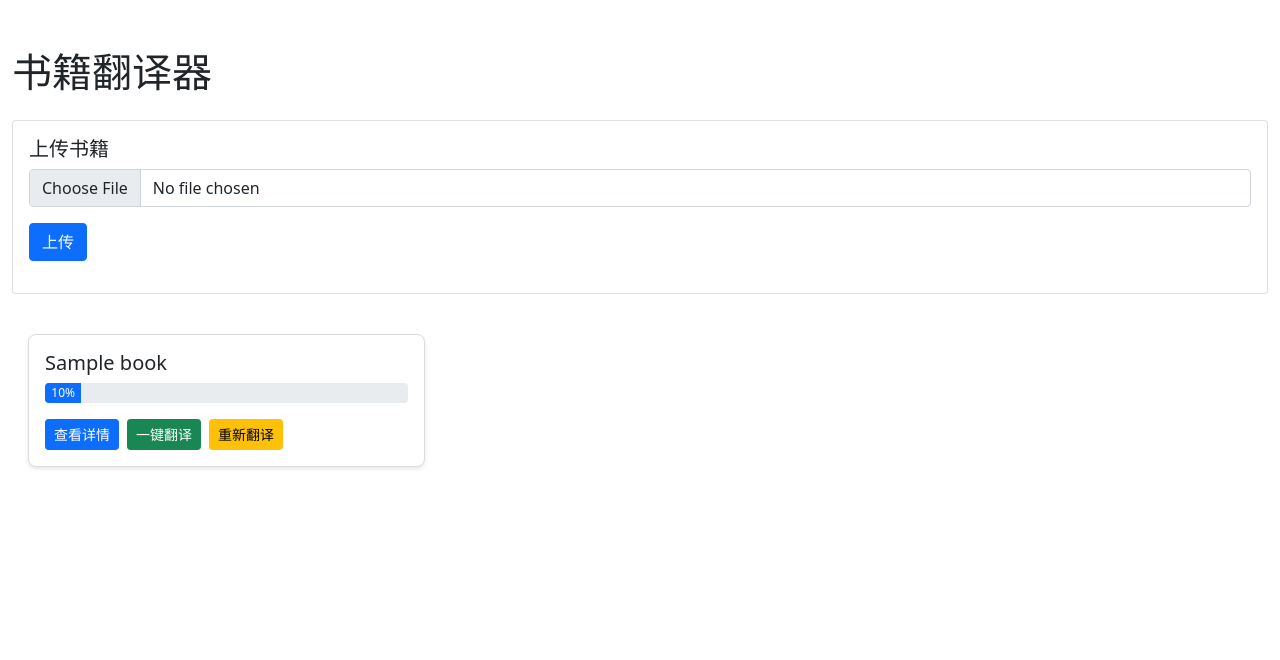
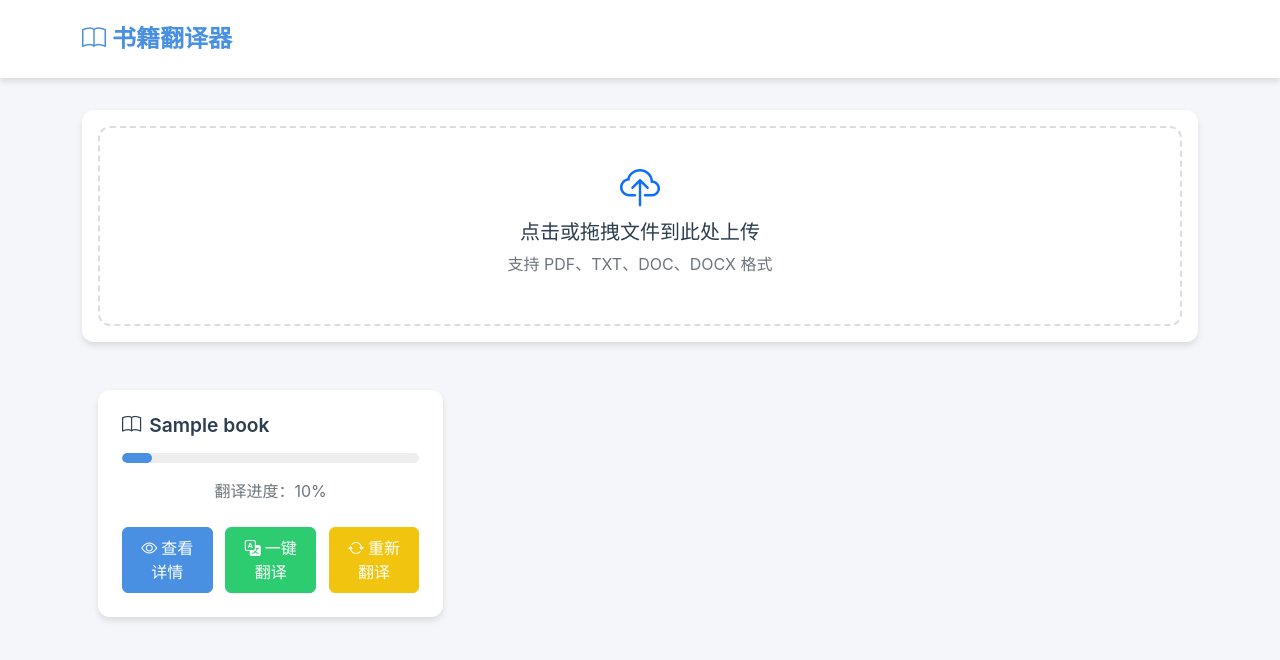
Before and after one commit to study520ai520/ai_create_book_translate, a Flask app: page / in a window 1280 px wide. Shown: the top 660 px of the page. Run offline with Flask 2, Linux system fonts and the light colour scheme; tables that the repository leaves empty hold one stand-in row (values such as "Sample post"); some libraries are stand-ins or nearby versions.

Commit message:
Cursor-优化前端界面设计，提升用户体验

```diff
--- a/config/config.py
+++ b/config/config.py
@@ -15,9 +15,9 @@ class Config:
     SQLALCHEMY_TRACK_MODIFICATIONS = False
 
     # 文本处理配置
-    DEFAULT_MAX_TOKENS = 500  # 默认每个碎片的最大token数
+    DEFAULT_MAX_TOKENS = 200  # 默认每个碎片的最大token数
     MIN_TOKENS = 100  # 最小token数
-    MAX_TOKENS = 2000  # 最大token数
+    MAX_TOKENS = 200  # 最大token数
     MUST_END_WITH_PERIOD = True  # 是否必须以句号结尾
     SPLIT_BY_SENTENCE = True  # 是否按句子分割
 
--- a/src/templates/index.html
+++ b/src/templates/index.html
@@ -7,66 +7,221 @@
     <link href="https://cdn.jsdelivr.net/npm/bootstrap@5.1.3/dist/css/bootstrap.min.css" rel="stylesheet">
     <link href="https://cdn.jsdelivr.net/npm/bootstrap-icons@1.7.2/font/bootstrap-icons.css" rel="stylesheet">
     <style>
-        .progress {
-            height: 20px;
+        :root {
+            --primary-color: #4a90e2;
+            --secondary-color: #f5f6fa;
+            --success-color: #2ecc71;
+            --warning-color: #f1c40f;
+            --danger-color: #e74c3c;
+            --text-color: #2c3e50;
+            --border-radius: 12px;
+            --card-shadow: 0 4px 6px rgba(0, 0, 0, 0.1);
         }
+
+        body {
+            background-color: var(--secondary-color);
+            color: var(--text-color);
+            font-family: -apple-system, BlinkMacSystemFont, "Segoe UI", Roboto, "Helvetica Neue", Arial, sans-serif;
+        }
+
+        .navbar {
+            background-color: white;
+            box-shadow: var(--card-shadow);
+            padding: 1rem 0;
+            margin-bottom: 2rem;
+        }
+
+        .navbar-brand {
+            font-size: 1.5rem;
+            font-weight: 600;
+            color: var(--primary-color);
+        }
+
+        .upload-card {
+            background: white;
+            border-radius: var(--border-radius);
+            box-shadow: var(--card-shadow);
+            border: none;
+            margin-bottom: 2rem;
+        }
+
+        .upload-zone {
+            border: 2px dashed #ddd;
+            border-radius: var(--border-radius);
+            padding: 2rem;
+            text-align: center;
+            transition: all 0.3s ease;
+            cursor: pointer;
+        }
+
+        .upload-zone:hover {
+            border-color: var(--primary-color);
+            background-color: rgba(74, 144, 226, 0.05);
+        }
+
         .book-grid {
             display: grid;
-            grid-template-columns: repeat(auto-fill, minmax(300px, 1fr));
-            gap: 1rem;
+            grid-template-columns: repeat(auto-fill, minmax(320px, 1fr));
+            gap: 1.5rem;
             padding: 1rem;
         }
+
         .book-card {
-            border: 1px solid #ddd;
-            border-radius: 8px;
-            padding: 1rem;
             background: white;
-            box-shadow: 0 2px 4px rgba(0,0,0,0.1);
+            border-radius: var(--border-radius);
+            padding: 1.5rem;
+            box-shadow: var(--card-shadow);
+            transition: transform 0.2s ease;
+            border: none;
         }
+
+        .book-card:hover {
+            transform: translateY(-5px);
+        }
+
+        .book-title {
+            font-size: 1.2rem;
+            font-weight: 600;
+            margin-bottom: 1rem;
+            color: var(--text-color);
+        }
+
+        .progress {
+            height: 10px;
+            border-radius: 5px;
+            background-color: #eee;
+            margin: 1rem 0;
+        }
+
+        .progress-bar {
+            background-color: var(--primary-color);
+            border-radius: 5px;
+        }
+
+        .action-buttons {
+            display: flex;
+            gap: 0.8rem;
+            margin-top: 1.5rem;
+        }
+
+        .btn {
+            border-radius: 6px;
+            padding: 0.5rem 1rem;
+            font-weight: 500;
+            transition: all 0.2s ease;
+        }
+
+        .btn-primary {
+            background-color: var(--primary-color);
+            border-color: var(--primary-color);
+        }
+
+        .btn-success {
+            background-color: var(--success-color);
+            border-color: var(--success-color);
+        }
+
+        .btn-warning {
+            background-color: var(--warning-color);
+            border-color: var(--warning-color);
+            color: #fff;
+        }
+
+        .modal-content {
+            border-radius: var(--border-radius);
+            border: none;
+        }
+
+        .modal-header {
+            border-bottom: 1px solid #eee;
+            padding: 1.5rem;
+        }
+
         .modal-body {
+            padding: 1.5rem;
             max-height: 70vh;
             overflow-y: auto;
         }
-        .fragment-list {
-            max-height: 100%;
-            overflow-y: auto;
+
+        .fragment-card {
+            background: #fff;
+            border-radius: var(--border-radius);
+            padding: 1.5rem;
+            margin-bottom: 1rem;
+            border: 1px solid #eee;
+            transition: box-shadow 0.2s ease;
         }
-        .action-buttons {
-            display: flex;
-            gap: 0.5rem;
-            margin-top: 1rem;
+
+        .fragment-card:hover {
+            box-shadow: var(--card-shadow);
         }
+
+        .fragment-number {
+            color: var(--primary-color);
+            font-weight: 600;
+            margin-bottom: 1rem;
+        }
+
+        .text-section {
+            margin-bottom: 1rem;
+            padding: 1rem;
+            border-radius: 8px;
+            background-color: #f8f9fa;
+        }
+
+        .text-section strong {
+            display: block;
+            margin-bottom: 0.5rem;
+            color: var(--text-color);
+        }
+
         .loading {
-            position: fixed;
-            top: 0;
-            left: 0;
-            width: 100%;
-            height: 100%;
-            background: rgba(255,255,255,0.8);
-            display: flex;
-            justify-content: center;
-            align-items: center;
-            z-index: 9999;
+            background: rgba(255, 255, 255, 0.9);
+            backdrop-filter: blur(5px);
         }
+
         .loading-spinner {
-            width: 3rem;
-            height: 3rem;
+            width: 4rem;
+            height: 4rem;
+            color: var(--primary-color);
+        }
+
+        @media (max-width: 768px) {
+            .book-grid {
+                grid-template-columns: 1fr;
+            }
+
+            .action-buttons {
+                flex-direction: column;
+            }
+
+            .btn {
+                width: 100%;
+            }
         }
     </style>
 </head>
 <body>
-    <div class="container-fluid mt-5">
-        <h1 class="mb-4">书籍翻译器</h1>
+    <!-- 导航栏 -->
+    <nav class="navbar">
+        <div class="container">
+            <span class="navbar-brand">
+                <i class="bi bi-book"></i> 书籍翻译器
+            </span>
+        </div>
+    </nav>
 
+    <div class="container">
         <!-- 文件上传 -->
-        <div class="card mb-4">
+        <div class="upload-card card">
             <div class="card-body">
-                <h5 class="card-title">上传书籍</h5>
-                <form id="uploadForm" class="mb-3">
-                    <div class="mb-3">
-                        <input type="file" class="form-control" id="bookFile" accept=".pdf,.txt,.doc,.docx">
+                <form id="uploadForm">
+                    <div class="upload-zone" onclick="document.getElementById('bookFile').click()">
+                        <i class="bi bi-cloud-upload fs-1 text-primary mb-3"></i>
+                        <h5>点击或拖拽文件到此处上传</h5>
+                        <p class="text-muted">支持 PDF、TXT、DOC、DOCX 格式</p>
+                        <input type="file" class="d-none" id="bookFile" accept=".pdf,.txt,.doc,.docx">
                     </div>
-                    <button type="submit" class="btn btn-primary">上传</button>
                 </form>
             </div>
         </div>
@@ -82,11 +237,13 @@
         <div class="modal-dialog modal-xl">
             <div class="modal-content">
                 <div class="modal-header">
-                    <h5 class="modal-title">碎片详情</h5>
+                    <h5 class="modal-title">
+                        <i class="bi bi-file-text me-2"></i>碎片详情
+                    </h5>
                     <button type="button" class="btn-close" data-bs-dismiss="modal"></button>
                 </div>
                 <div class="modal-body">
-                    <div class="fragment-list" id="fragmentList">
+                    <div id="fragmentList">
                         <!-- 碎片列表将通过JavaScript动态添加 -->
                     </div>
                 </div>
@@ -96,7 +253,7 @@
 
     <!-- 加载动画 -->
     <div class="loading d-none" id="loading">
-        <div class="spinner-border text-primary loading-spinner" role="status">
+        <div class="spinner-border loading-spinner" role="status">
             <span class="visually-hidden">加载中...</span>
         </div>
     </div>
@@ -111,12 +268,66 @@
         document.addEventListener('DOMContentLoaded', function() {
             fragmentModal = new bootstrap.Modal(document.getElementById('fragmentModal'));
             loadBooks();
+
+            // 处理文件拖放
+            const uploadZone = document.querySelector('.upload-zone');
+
+            uploadZone.addEventListener('dragover', (e) => {
+                e.preventDefault();
+                uploadZone.style.borderColor = 'var(--primary-color)';
+                uploadZone.style.backgroundColor = 'rgba(74, 144, 226, 0.05)';
+            });
+
+            uploadZone.addEventListener('dragleave', (e) => {
+                e.preventDefault();
+                uploadZone.style.borderColor = '#ddd';
+                uploadZone.style.backgroundColor = 'transparent';
+            });
+
+            uploadZone.addEventListener('drop', (e) => {
+                e.preventDefault();
+                uploadZone.style.borderColor = '#ddd';
+                uploadZone.style.backgroundColor = 'transparent';
+
+                const file = e.dataTransfer.files[0];
+                if (file) {
+                    document.getElementById('bookFile').files = e.dataTransfer.files;
+                    handleUpload(file);
+                }
+            });
         });
 
         // 显示/隐藏加载动画
         function toggleLoading(show) {
             document.getElementById('loading').classList.toggle('d-none', !show);
         }
+
+        // 处理文件上传
+        function handleUpload(file) {
+            const formData = new FormData();
+            formData.append('file', file);
+
+            toggleLoading(true);
+            fetch('/upload', {
+                method: 'POST',
+                body: formData
+            })
+            .then(response => response.json())
+            .then(result => {
+                if (result.success) {
+                    loadBooks();
+                    document.getElementById('bookFile').value = '';
+                }
+            })
+            .finally(() => toggleLoading(false));
+        }
+
+        // 监听文件选择
+        document.getElementById('bookFile').addEventListener('change', function(e) {
+            if (this.files[0]) {
+                handleUpload(this.files[0]);
+            }
+        });
 
         // 加载书籍列表
         function loadBooks() {
@@ -126,28 +337,32 @@
                     const bookList = document.getElementById('bookList');
                     bookList.innerHTML = books.map(book => `
                         <div class="book-card">
-                            <h5 class="card-title">${book.name}</h5>
-                            <div class="progress mb-2">
+                            <h5 class="book-title">
+                                <i class="bi bi-book me-2"></i>${book.name}
+                            </h5>
+                            <div class="progress">
                                 <div class="progress-bar" role="progressbar"
                                      style="width: ${book.progress}%"
                                      aria-valuenow="${book.progress}"
                                      aria-valuemin="0"
                                      aria-valuemax="100">
-                                    ${book.progress}%
                                 </div>
                             </div>
+                            <div class="text-center mb-2">
+                                <span class="text-muted">翻译进度：${book.progress}%</span>
+                            </div>
                             <div class="action-buttons">
-                                <button class="btn btn-sm btn-primary"
+                                <button class="btn btn-primary"
                                         onclick="showFragments(${book.id})">
-                                    查看详情
+                                    <i class="bi bi-eye me-1"></i>查看详情
                                 </button>
-                                <button class="btn btn-sm btn-success"
+                                <button class="btn btn-success"
                                         onclick="translateRemaining(${book.id})">
-                                    一键翻译
+                                    <i class="bi bi-translate me-1"></i>一键翻译
                                 </button>
-                                <button class="btn btn-sm btn-warning"
+                                <button class="btn btn-warning"
                                         onclick="retranslateAll(${book.id})">
-                                    重新翻译
+                                    <i class="bi bi-arrow-repeat me-1"></i>重新翻译
                                 </button>
                             </div>
                         </div>
@@ -169,24 +384,24 @@
                 .then(fragments => {
                     const fragmentList = document.getElementById('fragmentList');
                     fragmentList.innerHTML = fragments.map(fragment => `
-                        <div class="card mb-2">
-                            <div class="card-body">
-                                <h6 class="card-title">碎片 #${fragment.number}</h6>
-                                <div class="mb-2">
-                                    <strong>原文：</strong>
-                                    <p>${fragment.original_text}</p>
-                                </div>
-                                <div class="mb-2">
-                                    <strong>译文：</strong>
-                                    <p>${fragment.translated_text || '未翻译'}</p>
-                                </div>
-                                ${!fragment.translated_text ? `
-                                    <button class="btn btn-sm btn-success"
-                                            onclick="translateFragment(${fragment.id})">
-                                        翻译
-                                    </button>
-                                ` : ''}
+                        <div class="fragment-card">
+                            <div class="fragment-number">
+                                <i class="bi bi-hash"></i>碎片 ${fragment.number}
                             </div>
+                            <div class="text-section">
+                                <strong><i class="bi bi-file-text me-2"></i>原文</strong>
+                                <p class="mb-0">${fragment.original_text}</p>
+                            </div>
+                            <div class="text-section">
+                                <strong><i class="bi bi-translate me-2"></i>译文</strong>
+                                <p class="mb-0">${fragment.translated_text || '未翻译'}</p>
+                            </div>
+                            ${!fragment.translated_text ? `
+                                <button class="btn btn-success mt-2"
+                                        onclick="translateFragment(${fragment.id})">
+                                    <i class="bi bi-translate me-1"></i>翻译此段
+                                </button>
+                            ` : ''}
                         </div>
                     `).join('');
                 });
@@ -247,28 +462,6 @@
             })
             .finally(() => toggleLoading(false));
         }
-
-        // 处理文件上传
-        document.getElementById('uploadForm').addEventListener('submit', function(e) {
-            e.preventDefault();
-            const formData = new FormData();
-            const fileInput = document.getElementById('bookFile');
-            formData.append('file', fileInput.files[0]);
-
-            toggleLoading(true);
-            fetch('/upload', {
-                method: 'POST',
-                body: formData
-            })
-            .then(response => response.json())
-            .then(result => {
-                if (result.success) {
-                    loadBooks();
-                    fileInput.value = '';
-                }
-            })
-            .finally(() => toggleLoading(false));
-        });
     </script>
 </body>
 </html>
```
